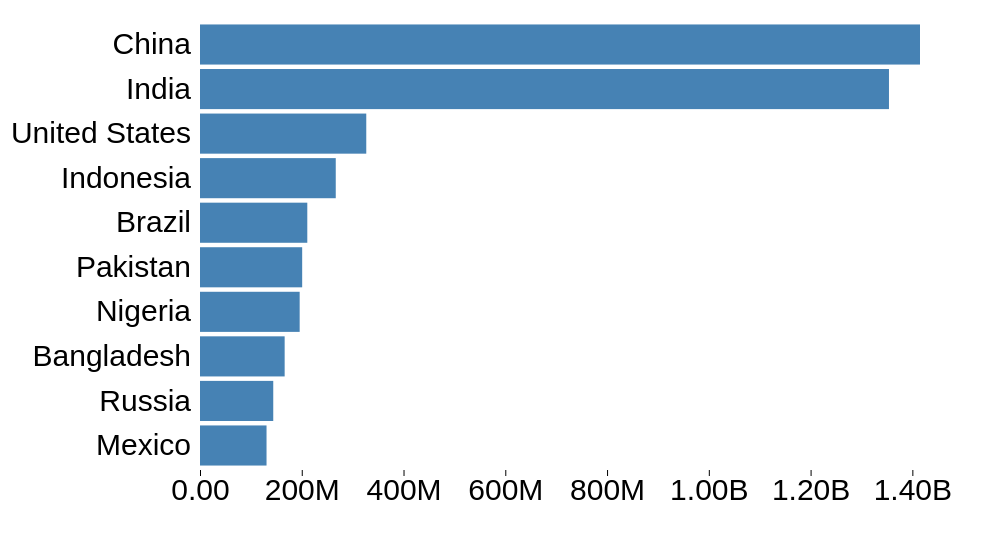
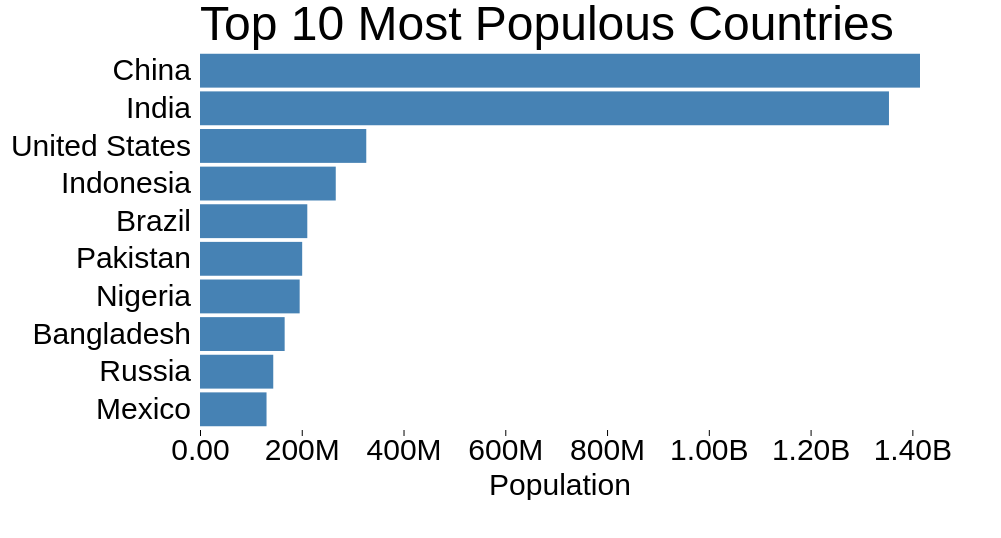
Before and after one commit to 4lm/learn-d3, a website: page bar-chart-2/index.html in a window 1280 px wide. Shown: the whole page, without its empty margins (0-1001 px from the left). Drawn offline with nearby package versions, Linux system fonts and the light colour scheme.

Commit message:
Add axis labels

```diff
--- a/bar-chart-2/index.js
+++ b/bar-chart-2/index.js
@@ -8,7 +8,7 @@ const height = +svg.attr('height');
 const render = data => {
   const xValue = d => d.population;
   const yValue = d => d.country;
-  const margin = { top: 20, right: 40, bottom: 30, left: 200};
+  const margin = { top: 50, right: 40, bottom: 70, left: 200};
   const innerWidth = width - margin.left - margin.right;
   const innerHeight = height - margin.top - margin.bottom;
 
@@ -35,16 +35,26 @@ const render = data => {
     .selectAll('.domain, .tick line')
       .remove();
 
-  g.append('g').call(xAxis)
-    .attr('transform', `translate(0, ${innerHeight})`)
-    .select('.domain')
-      .remove();
+  const xAxisG = g.append('g').call(xAxis)
+    .attr('transform', `translate(0, ${innerHeight})`);
+
+  xAxisG.select('.domain').remove();
+
+  xAxisG.append('text')
+  .attr('x', innerWidth / 2)
+  .attr('y', 65)
+  .attr('fill', 'black')
+  .text('Population')
 
   g.selectAll('rect').data(data)
     .enter().append('rect')
       .attr('y', d => yScale(yValue(d)))
       .attr('width', d => xScale(xValue(d)))
       .attr('height', yScale.bandwidth());
+
+  g.append('text')
+    .attr('y', -10)
+    .text('Top 10 Most Populous Countries');
 };
 
 d3.csv('data.csv').then(data => {
--- a/bar-chart-2/styles.css
+++ b/bar-chart-2/styles.css
@@ -9,4 +9,5 @@ rect {
 
 text {
   font-size: 3em;
+  font-family: sans-serif;
 }
```
